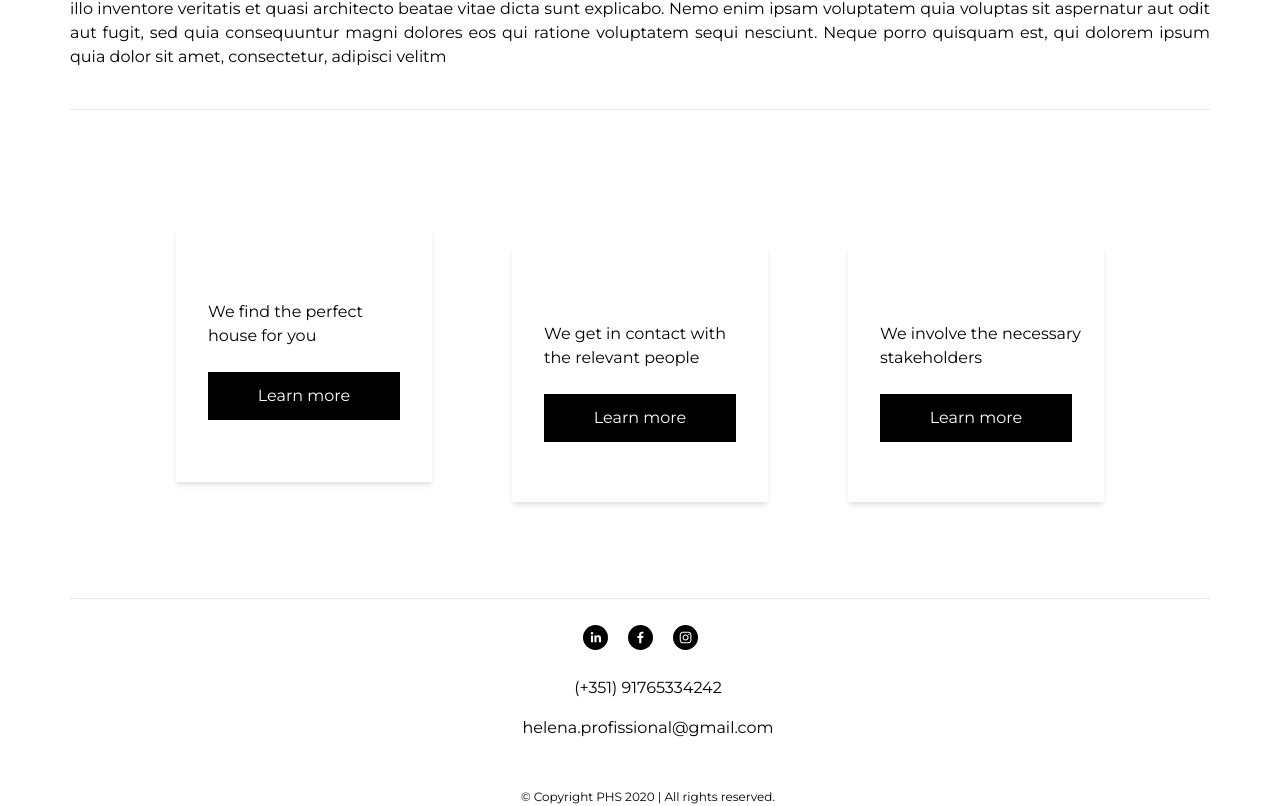
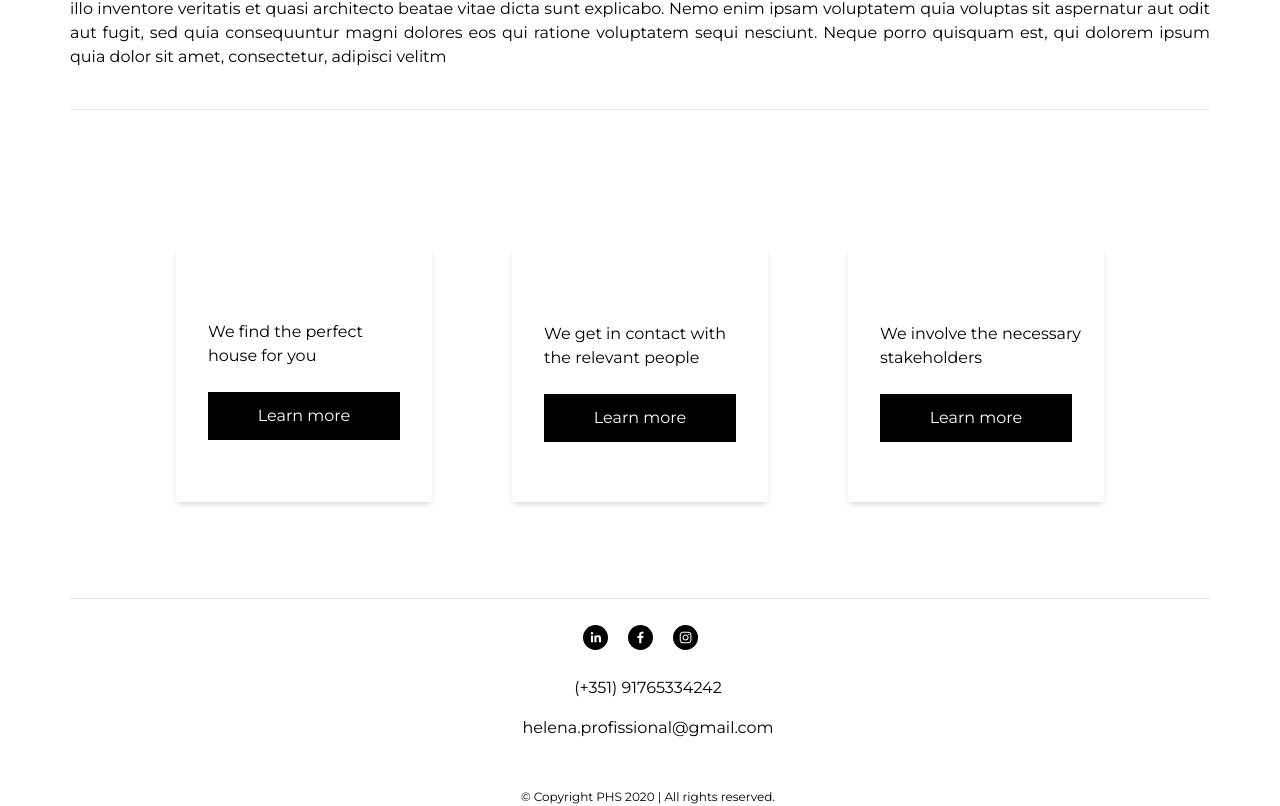
Before and after one commit to Rop89/phs, a React (Create React App) app: page / in a window 1280 px wide. Shown: the part 1803-2609 px from the top of the page. Built offline with nearby package versions, Linux system fonts and the light colour scheme.

Commit message:
styling change to modal

```diff
--- a/src/components/HomePageDescr.js
+++ b/src/components/HomePageDescr.js
@@ -66,7 +66,7 @@ function HomePageDescr (){
         <hr className="mt-10 md:block md:ml-auto md:mr-auto"></hr>
         <div className= "phs-services-icons-wrapper flex flex-col md:flex-row items-center justify-center mt-24 mb-24 w-600 h-600">
       <IconContext.Provider value={{ size: "100" }} >
-          <div className=" pl-4 pr-4 pt-6 pb-6 flex flex-col items-center justify-center transform hover:scale-110 cursor-pointer shadow-md mr-10 ml-10 w-64 h-64">
+          <div className=" pl-4 pr-4 pt-6 pb-6 flex flex-col items-center justify-center transform hover:scale-110 cursor-pointer shadow-md mr-10 ml-10 mt-10 w-64 h-64">
               <span className="mt-3" >We find the perfect house for you</span>
               <button className="bg-black text-white p-3 w-48 mt-6">Learn more</button>
           </div>
```
